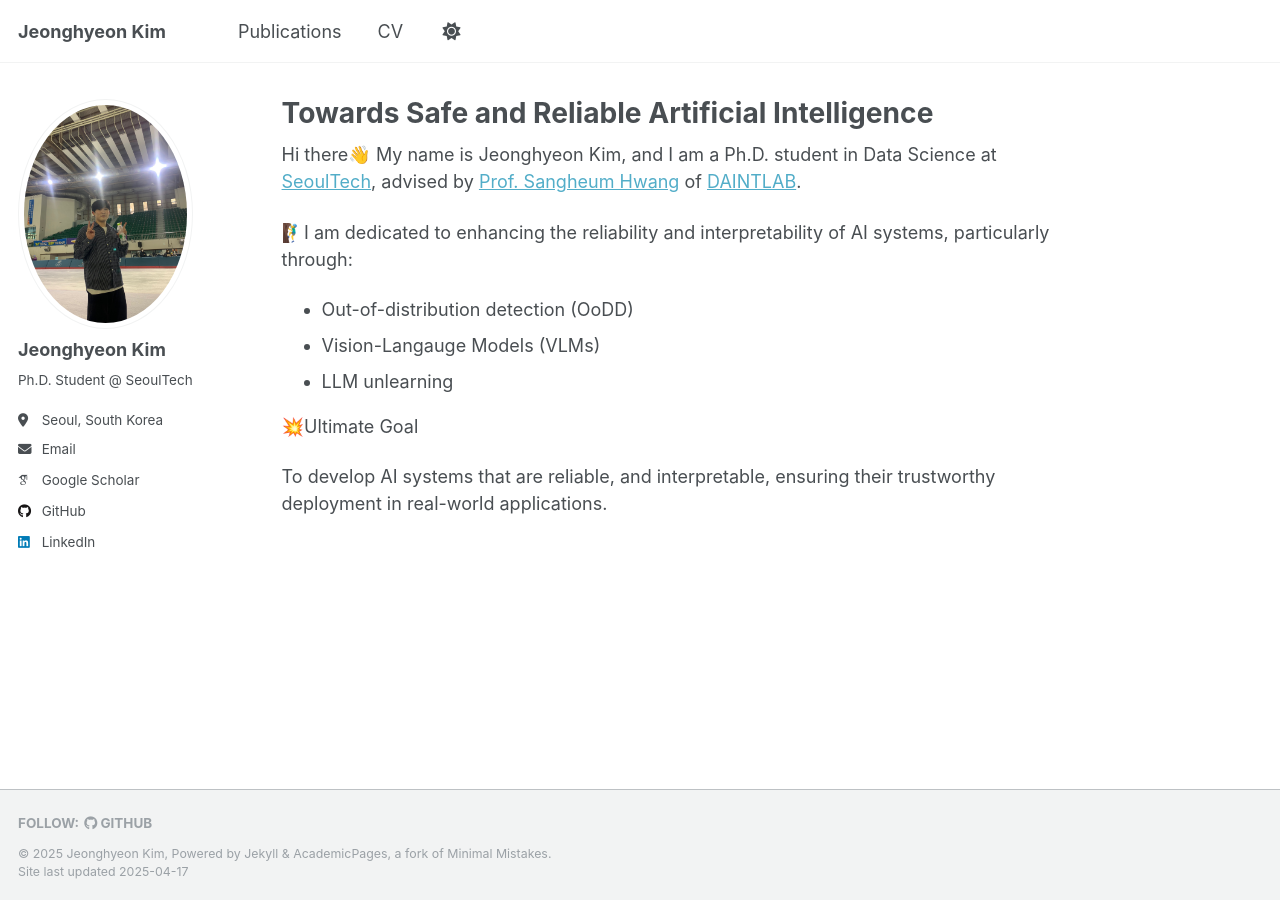
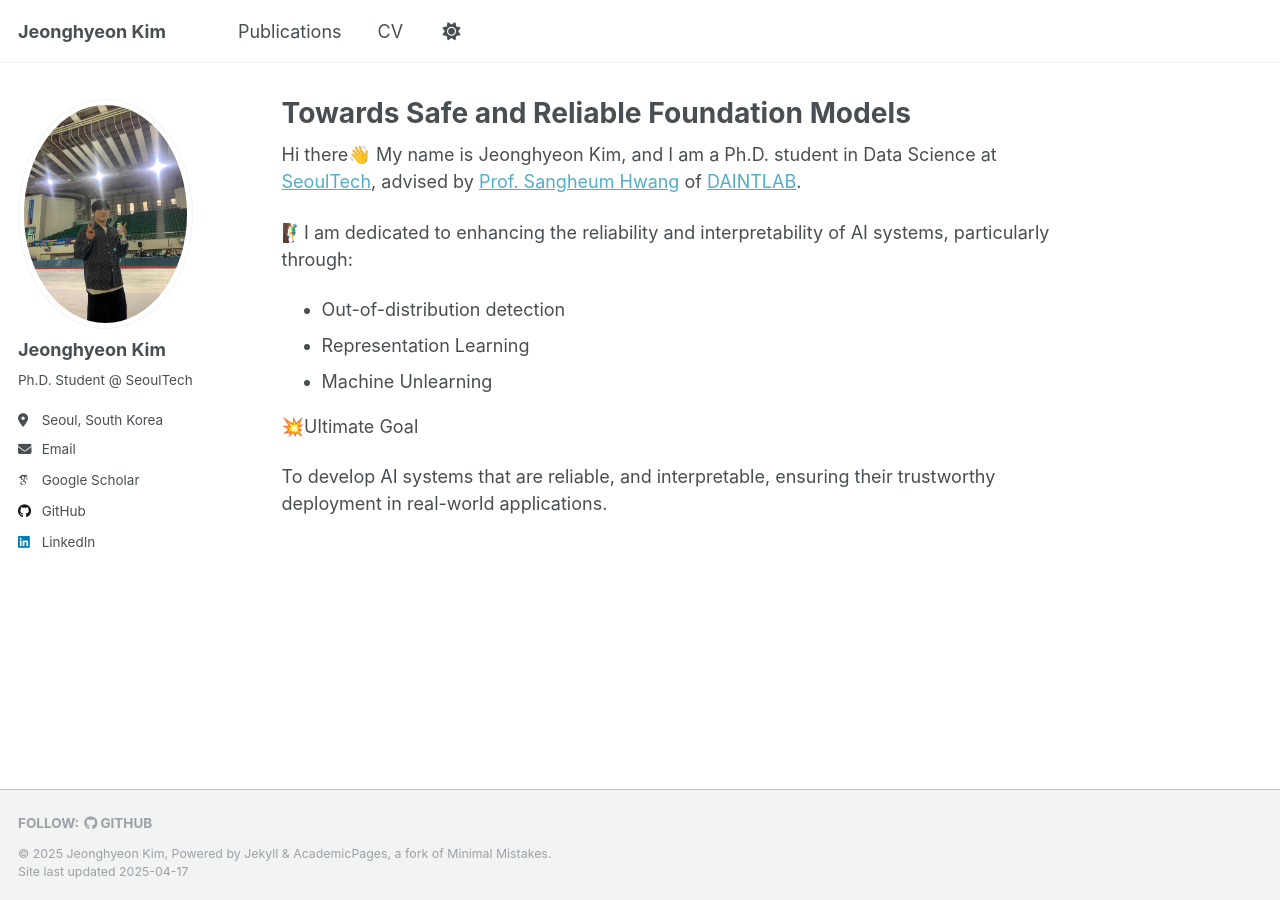
Before and after one commit to ma-kjh/ma-kjh.github.io, a Jekyll site: the page built from _pages/about.md, in a window 1280 px wide. Built offline with Jekyll 4.4.1, drawn with Linux system fonts in a browser that asks for light colours; some web fonts are replaced.

Commit message:
Update about.md

```diff
--- a/_pages/about.md
+++ b/_pages/about.md
@@ -1,6 +1,6 @@
 ---
 permalink: /
-title: "Towards Safe and Reliable Artificial Intelligence"
+title: "Towards Safe and Reliable Foundation Models"
 author_profile: true
 redirect_from:
   - /about/
@@ -11,9 +11,9 @@ Hi there👋 My name is Jeonghyeon Kim, and I am a Ph.D. student in Data Science
 
  🧗‍♂️I am dedicated to enhancing the reliability and interpretability of AI systems, particularly through:
 
- - Out-of-distribution detection (OoDD)
- - Vision-Langauge Models (VLMs)
- - LLM unlearning
+ - Out-of-distribution detection
+ - Representation Learning
+ - Machine Unlearning
 
  💥Ultimate Goal
 
```
